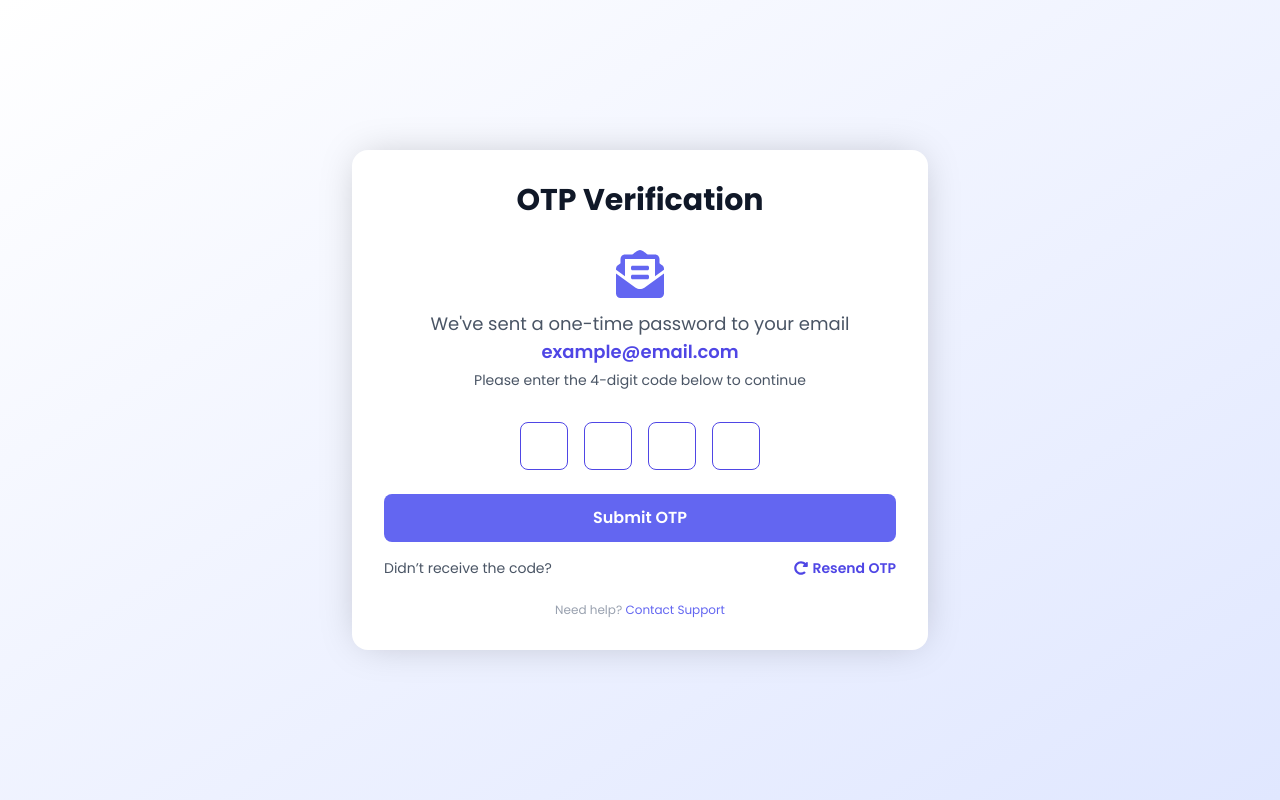
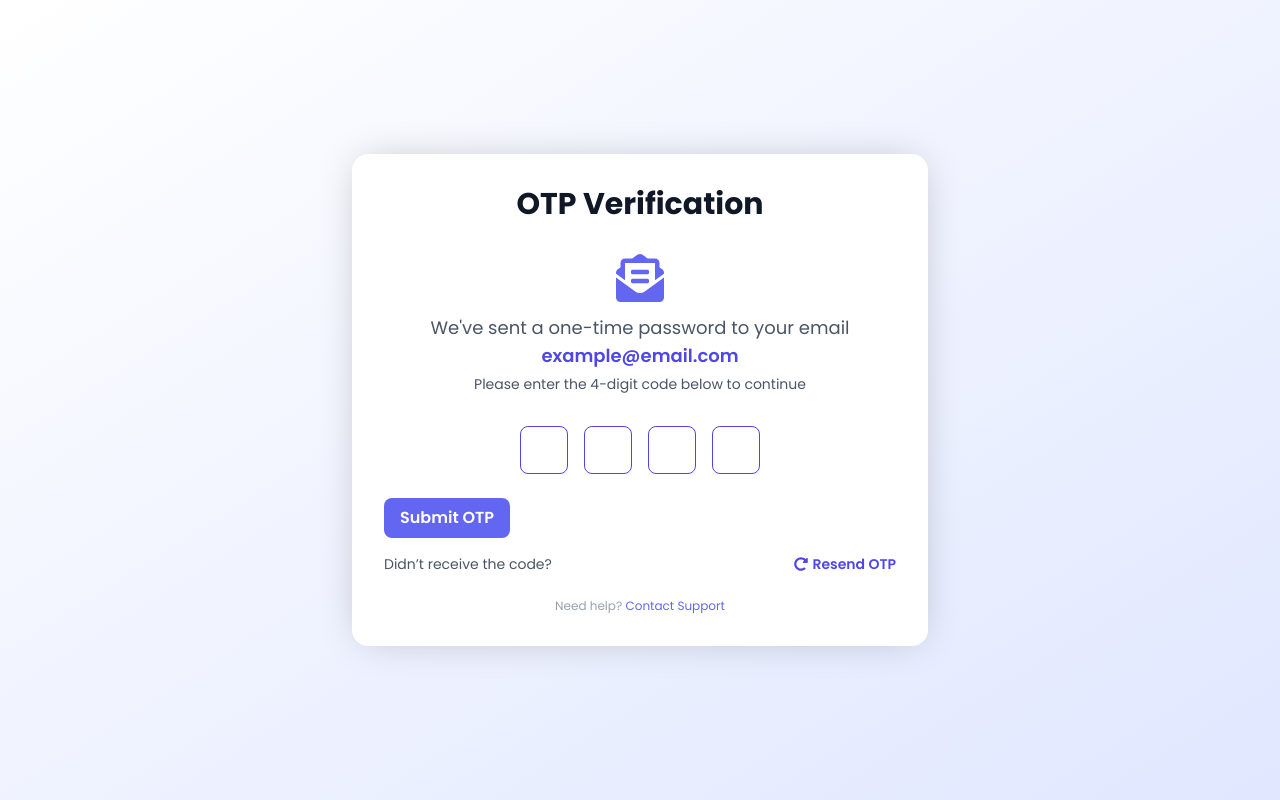
Before and after one commit to Ajinkya6898/Shop-Ease, a React (Vite) app in the folder client/: page /forgot-password/verify-otp in a window 1280 px wide. Built offline with nearby package versions, Linux system fonts and the light colour scheme; a web font is replaced by a local one.

Commit message:
created re-usable button component

```diff
--- a/client/src/pages/About.jsx
+++ b/client/src/pages/About.jsx
@@ -2,6 +2,7 @@ import React from "react";
 import PageHeader from "../ui-components/PageHeader";
 import Container from "../ui-components/Container";
 import { HiOutlineCheckCircle } from "react-icons/hi2";
+import Button from "../ui-components/Button";
 
 const About = () => {
   return (
@@ -87,9 +88,7 @@ const About = () => {
         <p className="mt-3 text-gray-700">
           Stay updated with the latest trends, deals, and exclusive discounts.
         </p>
-        <button className="mt-4 bg-brand-500 text-white px-6 py-2 rounded-lg hover:bg-brand-600 transition">
-          Subscribe Now
-        </button>
+        <Button className="mt-4">Subscribe Now</Button>
       </div>
 
       <div className="text-center mt-6">
--- a/client/src/pages/Contact.jsx
+++ b/client/src/pages/Contact.jsx
@@ -1,6 +1,7 @@
 import React from "react";
 import PageHeader from "../ui-components/PageHeader";
 import Container from "../ui-components/Container";
+import Button from "../ui-components/Button";
 import { MdOutlineMailOutline } from "react-icons/md";
 import { LuPhoneCall } from "react-icons/lu";
 import { SlLocationPin } from "react-icons/sl";
@@ -70,9 +71,7 @@ const Contact = () => {
           placeholder="Your Message"
           className="input-container"
         ></textarea>
-        <button className="w-full bg-brand-500 text-white p-3 rounded-md font-semibold hover:bg-brand-600">
-          Submit
-        </button>
+        <Button className="w-full">Submit</Button>
       </form>
     </Container>
   );
--- a/client/src/pages/VerifyOTP.jsx
+++ b/client/src/pages/VerifyOTP.jsx
@@ -3,6 +3,7 @@ import PageHeader from "../ui-components/PageHeader";
 import { FaEnvelopeOpenText, FaRedoAlt } from "react-icons/fa";
 import { NavLink } from "react-router-dom";
 import Container from "../ui-components/Container";
+import Button from "../ui-components/Button";
 
 const VerifyOTP = ({ optLength = 6 }) => {
   return (
@@ -31,13 +32,9 @@ const VerifyOTP = ({ optLength = 6 }) => {
             />
           ))}
         </div>
-
-        <button
-          className="w-full mt-6 bg-brand-500 text-white p-3 rounded-lg font-semibold hover:bg-brand-600 transition cursor-pointer focus:ring-2 focus:ring-brand-500 focus:ring-offset-2 outline-0 ring-offset-white"
-          type="submit"
-        >
+        <Button type="submit" className="mt-6">
           Submit OTP
-        </button>
+        </Button>
 
         <div className="flex justify-between items-center mt-4 text-sm text-gray-600">
           <p>Didn’t receive the code?</p>
--- /dev/null
+++ b/client/src/ui-components/Button.jsx
@@ -0,0 +1,62 @@
+import React from "react";
+
+const baseClasses =
+  "rounded-lg font-semibold transition cursor-pointer focus:ring-2 focus:ring-offset-2 outline-0";
+
+const sizeClasses = {
+  small: "px-3 py-1 text-sm",
+  medium: "px-4 py-2 text-base",
+  large: "px-5 py-3 text-lg",
+};
+
+const appearanceClasses = {
+  primary: {
+    contained:
+      "bg-brand-500 text-white hover:bg-brand-600 focus:ring-brand-500 ring-offset-white",
+    outlined:
+      "border border-brand-500 text-brand-500 hover:bg-brand-50 focus:ring-brand-500 ring-offset-white",
+  },
+  secondary: {
+    contained:
+      "bg-gray-600 text-white hover:bg-gray-700 focus:ring-gray-600 ring-offset-white",
+    outlined:
+      "border border-gray-600 text-gray-600 hover:bg-gray-100 focus:ring-gray-600 ring-offset-white",
+  },
+  success: {
+    contained:
+      "bg-green-500 text-white hover:bg-green-600 focus:ring-green-500 ring-offset-white",
+    outlined:
+      "border border-green-500 text-green-500 hover:bg-green-50 focus:ring-green-500 ring-offset-white",
+  },
+  error: {
+    contained:
+      "bg-red-500 text-white hover:bg-red-600 focus:ring-red-500 ring-offset-white",
+    outlined:
+      "border border-red-500 text-red-500 hover:bg-red-50 focus:ring-red-500 ring-offset-white",
+  },
+};
+
+const Button = ({
+  children,
+  size = "medium",
+  variant = "contained",
+  appearance = "primary",
+  className = "",
+  type = "button",
+  ...props
+}) => {
+  const sizeClass = sizeClasses[size] || sizeClasses.medium;
+  const appearanceClass =
+    (appearanceClasses[appearance] && appearanceClasses[appearance][variant]) ||
+    appearanceClasses.primary.contained;
+
+  const finalClass = `${baseClasses} ${sizeClass} ${appearanceClass} ${className}`;
+
+  return (
+    <button className={finalClass} type={type} {...props}>
+      {children}
+    </button>
+  );
+};
+
+export default Button;
```
